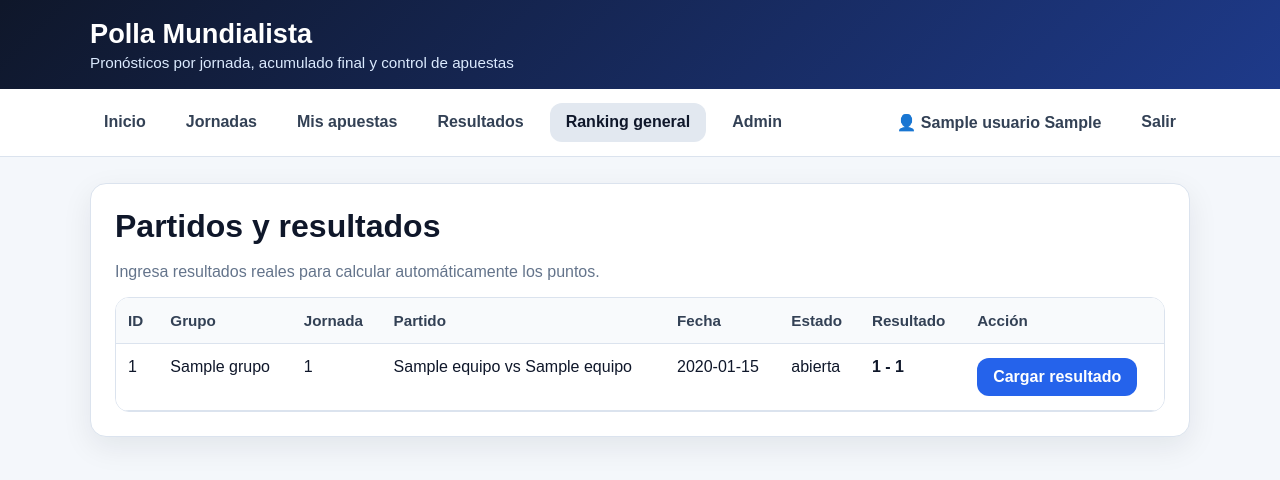
After one commit to Rickyj09/pollamundialista, a Flask app: page /admin/partidos in a window 1280 px wide. The commit adds this page. Shown: the top 480 px of the page. Run offline with Flask 3, Linux system fonts and the light colour scheme; a user stored in the database is signed in; tables that the repository leaves empty hold one stand-in row (values such as "Sample post").

Commit message:
Ranking + cálculo automático de puntos + resultados

```diff
--- a/app/blueprints/admin/routes.py
+++ b/app/blueprints/admin/routes.py
@@ -1,10 +1,68 @@
 from flask import render_template, request, redirect, url_for, flash, abort
 from flask_login import login_required, current_user
 from app.blueprints.admin import admin_bp
+from app.models import JornadaGrupo, Usuario, PagoJornada, Partido, Apuesta, Pronostico
 from app.extensions import db
-from app.models import JornadaGrupo, Usuario, PagoJornada
+from app.utils.puntos import calcular_puntos_pronostico
 from datetime import datetime
 
+
+def recalcular_ranking_jornada(jornada_id):
+    apuestas = (
+        Apuesta.query
+        .filter_by(jornada_grupo_id=jornada_id)
+        .order_by(Apuesta.puntos_total.desc(), Apuesta.id.asc())
+        .all()
+    )
+
+    posicion = 1
+    for apuesta in apuestas:
+        apuesta.posicion = posicion
+        posicion += 1
+
+    db.session.commit()
+
+def recalcular_puntos_partido(partido_id):
+    partido = Partido.query.get(partido_id)
+    if not partido:
+        return
+
+    if partido.goles_local is None or partido.goles_visitante is None:
+        return
+
+    pronosticos = Pronostico.query.filter_by(partido_id=partido.id).all()
+
+    apuesta_ids_afectadas = set()
+
+    for pronostico in pronosticos:
+        puntos = calcular_puntos_pronostico(
+            partido.goles_local,
+            partido.goles_visitante,
+            pronostico.goles_local_pred,
+            pronostico.goles_visitante_pred
+        )
+        pronostico.puntos_obtenidos = puntos
+        apuesta_ids_afectadas.add(pronostico.apuesta_id)
+
+    db.session.flush()
+
+    for apuesta_id in apuesta_ids_afectadas:
+        apuesta = Apuesta.query.get(apuesta_id)
+        if not apuesta:
+            continue
+
+        total = 0
+        for p in apuesta.pronosticos:
+            total += p.puntos_obtenidos
+
+        apuesta.puntos_total = total
+
+    db.session.commit()
+
+    for apuesta_id in apuesta_ids_afectadas:
+        apuesta = Apuesta.query.get(apuesta_id)
+        if apuesta:
+            recalcular_ranking_jornada(apuesta.jornada_grupo_id)
 
 def admin_required():
     if not current_user.is_authenticated or not current_user.es_admin:
@@ -149,3 +207,42 @@ def confirmar_pago(pago_id):
 
     flash("Pago confirmado correctamente.", "success")
     return redirect(url_for("admin.listar_pagos"))
+
+@admin_bp.route("/partidos")
+@login_required
+def listar_partidos():
+    admin_required()
+    partidos = (
+        Partido.query
+        .order_by(Partido.fecha_partido.asc(), Partido.numero_calendario.asc())
+        .all()
+    )
+    return render_template("admin/partidos_listar.html", partidos=partidos)
+
+
+@admin_bp.route("/partidos/<int:partido_id>/resultado", methods=["GET", "POST"])
+@login_required
+def ingresar_resultado(partido_id):
+    admin_required()
+    partido = Partido.query.get_or_404(partido_id)
+
+    if request.method == "POST":
+        goles_local = request.form.get("goles_local", type=int)
+        goles_visitante = request.form.get("goles_visitante", type=int)
+
+        if goles_local is None or goles_visitante is None:
+            flash("Debes ingresar ambos marcadores.", "danger")
+            return redirect(url_for("admin.ingresar_resultado", partido_id=partido.id))
+
+        partido.goles_local = goles_local
+        partido.goles_visitante = goles_visitante
+        partido.estado = "jugado"
+
+        db.session.commit()
+
+        recalcular_puntos_partido(partido.id)
+
+        flash("Resultado guardado y puntos recalculados correctamente.", "success")
+        return redirect(url_for("admin.listar_partidos"))
+
+    return render_template("admin/partido_resultado.html", partido=partido)
--- a/app/templates/admin/dashboard.html
+++ b/app/templates/admin/dashboard.html
@@ -4,11 +4,12 @@
 
 {% block content %}
 <h2 class="page-title">Panel administrativo</h2>
-<p class="muted">Gestiona jornadas, usuarios y pagos confirmados.</p>
+<p class="muted">Gestiona jornadas, usuarios, pagos y resultados.</p>
 
 <div class="actions">
     <a class="btn btn-primary" href="{{ url_for('admin.listar_jornadas') }}">Jornadas</a>
     <a class="btn btn-primary" href="{{ url_for('admin.listar_usuarios') }}">Usuarios</a>
     <a class="btn btn-primary" href="{{ url_for('admin.listar_pagos') }}">Pagos</a>
+    <a class="btn btn-primary" href="{{ url_for('admin.listar_partidos') }}">Resultados</a>
 </div>
 {% endblock %}
--- /dev/null
+++ b/app/templates/admin/partidos_listar.html
@@ -0,0 +1,49 @@
+{% extends "base.html" %}
+
+{% block title %}Partidos{% endblock %}
+
+{% block content %}
+<h2 class="page-title">Partidos y resultados</h2>
+<p class="muted">Ingresa resultados reales para calcular automáticamente los puntos.</p>
+
+<div class="table-wrap">
+    <table>
+        <thead>
+            <tr>
+                <th>ID</th>
+                <th>Grupo</th>
+                <th>Jornada</th>
+                <th>Partido</th>
+                <th>Fecha</th>
+                <th>Estado</th>
+                <th>Resultado</th>
+                <th>Acción</th>
+            </tr>
+        </thead>
+        <tbody>
+            {% for partido in partidos %}
+            <tr>
+                <td>{{ partido.id }}</td>
+                <td>{{ partido.grupo.nombre }}</td>
+                <td>{{ partido.jornada_grupo.numero_jornada }}</td>
+                <td>{{ partido.equipo_local.nombre }} vs {{ partido.equipo_visitante.nombre }}</td>
+                <td>{{ partido.fecha_partido.strftime("%Y-%m-%d") if partido.fecha_partido else "" }}</td>
+                <td>{{ partido.estado }}</td>
+                <td>
+                    {% if partido.goles_local is not none and partido.goles_visitante is not none %}
+                        <strong>{{ partido.goles_local }} - {{ partido.goles_visitante }}</strong>
+                    {% else %}
+                        Pendiente
+                    {% endif %}
+                </td>
+                <td>
+                    <a class="btn btn-primary" href="{{ url_for('admin.ingresar_resultado', partido_id=partido.id) }}">
+                        Cargar resultado
+                    </a>
+                </td>
+            </tr>
+            {% endfor %}
+        </tbody>
+    </table>
+</div>
+{% endblock %}
--- a/app/templates/base.html
+++ b/app/templates/base.html
@@ -321,7 +321,7 @@
             <a class="nav-link" href="{{ url_for('jornadas.listar') }}">Jornadas</a>
             <a class="nav-link" href="{{ url_for('apuestas.mis_apuestas') }}">Mis apuestas</a>
             <a class="nav-link" href="{{ url_for('resultados.tabla') }}">Resultados</a>
-
+             <a class="btn btn-secondary" href="{{ url_for('resultados.ranking_general') }}">Ranking general</a>
             {% if current_user.es_admin %}
                 <a class="nav-link" href="{{ url_for('admin.dashboard') }}">Admin</a>
             {% endif %}
```
Also changed, not shown: app/blueprints/resultados/routes.py (+49 -3 lines), app/templates/admin/partido_resultado.html (added, +33 -0 lines), app/templates/resultados/general.html (added, +37 -0 lines), app/templates/resultados/tabla.html (+45 -1 lines), app/utils/puntos.py (added, +20 -0 lines), 1 other file.
